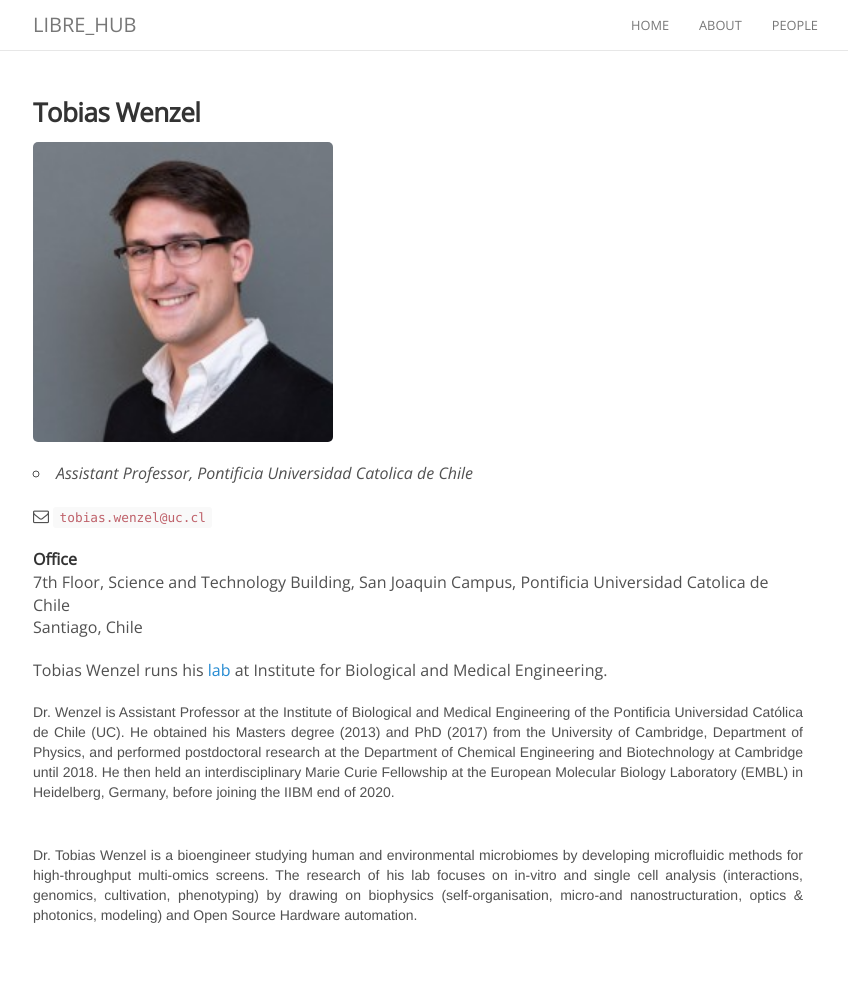
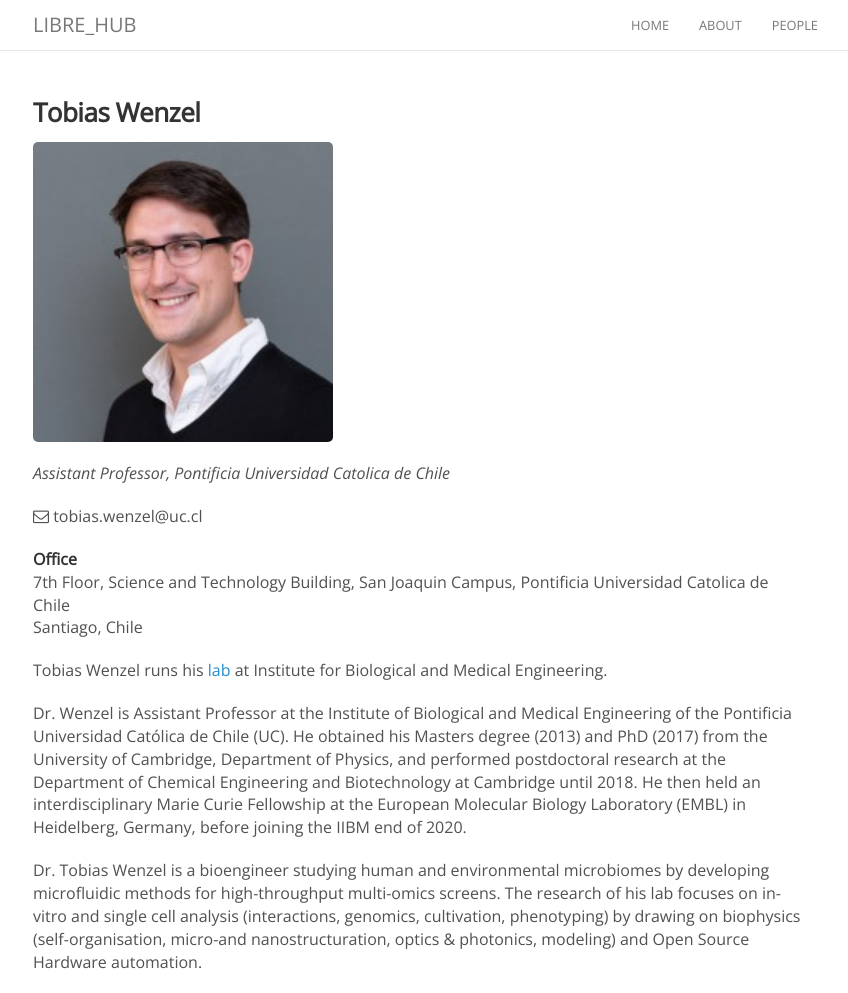
Before and after one commit to LIBREhub/LIBREhub.github.io, a Jekyll site: the page built from _people/tobias_wenzel.md, in a window 1280 px wide and 993 px high. Shown: the whole window, without its empty margins (222-1070 px from the left). Built offline with Jekyll 4.4.1, drawn with Linux system fonts in a browser that asks for light colours; nearby versions of some CDN libraries; comment, search, counter and statistics services are not loaded.

Commit message:
Update tobias_wenzel.md

```diff
--- a/_people/tobias_wenzel.md
+++ b/_people/tobias_wenzel.md
@@ -7,16 +7,16 @@ twitter: WenzelLab
 
 <img width="300" src="{{site.baseurl}}/images/people/{{page.avatar}}" data-action="zoom">
 
-- _Assistant Professor, Pontificia Universidad Catolica de Chile_<br>
+_Assistant Professor, Pontificia Universidad Catolica de Chile_<br>
 
-<i class="fa fa-envelope-o"></i> `tobias.wenzel@uc.cl`
+<i class="fa fa-envelope-o"></i> tobias.wenzel@uc.cl
 
 **Office**<br>
 7th Floor, Science and Technology Building, San Joaquin Campus, Pontificia Universidad Catolica de Chile<br>
 Santiago, Chile
 
 Tobias Wenzel runs his [lab](https://wenzel-lab.github.io/) at Institute for Biological and Medical Engineering.
-<br>
-<div style="text-align: justify">Dr. Wenzel is Assistant Professor at the Institute of Biological and Medical Engineering of the Pontificia Universidad Católica de Chile (UC). He obtained his Masters degree (2013) and PhD (2017) from the University of Cambridge, Department of Physics, and performed postdoctoral research at the Department of Chemical Engineering and Biotechnology at Cambridge until 2018. He then held an interdisciplinary Marie Curie Fellowship at the European Molecular Biology Laboratory (EMBL) in Heidelberg, Germany, before joining the IIBM end of 2020.</div>
-<br>
-<div style="text-align: justify">Dr. Tobias Wenzel is a bioengineer studying human and environmental microbiomes by developing microfluidic methods for high-throughput multi-omics screens. The research of his lab focuses on in-vitro and single cell analysis (interactions, genomics, cultivation, phenotyping) by drawing on biophysics (self-organisation, micro-and nanostructuration, optics & photonics, modeling) and Open Source Hardware automation.</div>
+
+Dr. Wenzel is Assistant Professor at the Institute of Biological and Medical Engineering of the Pontificia Universidad Católica de Chile (UC). He obtained his Masters degree (2013) and PhD (2017) from the University of Cambridge, Department of Physics, and performed postdoctoral research at the Department of Chemical Engineering and Biotechnology at Cambridge until 2018. He then held an interdisciplinary Marie Curie Fellowship at the European Molecular Biology Laboratory (EMBL) in Heidelberg, Germany, before joining the IIBM end of 2020.
+
+Dr. Tobias Wenzel is a bioengineer studying human and environmental microbiomes by developing microfluidic methods for high-throughput multi-omics screens. The research of his lab focuses on in-vitro and single cell analysis (interactions, genomics, cultivation, phenotyping) by drawing on biophysics (self-organisation, micro-and nanostructuration, optics & photonics, modeling) and Open Source Hardware automation.
```
